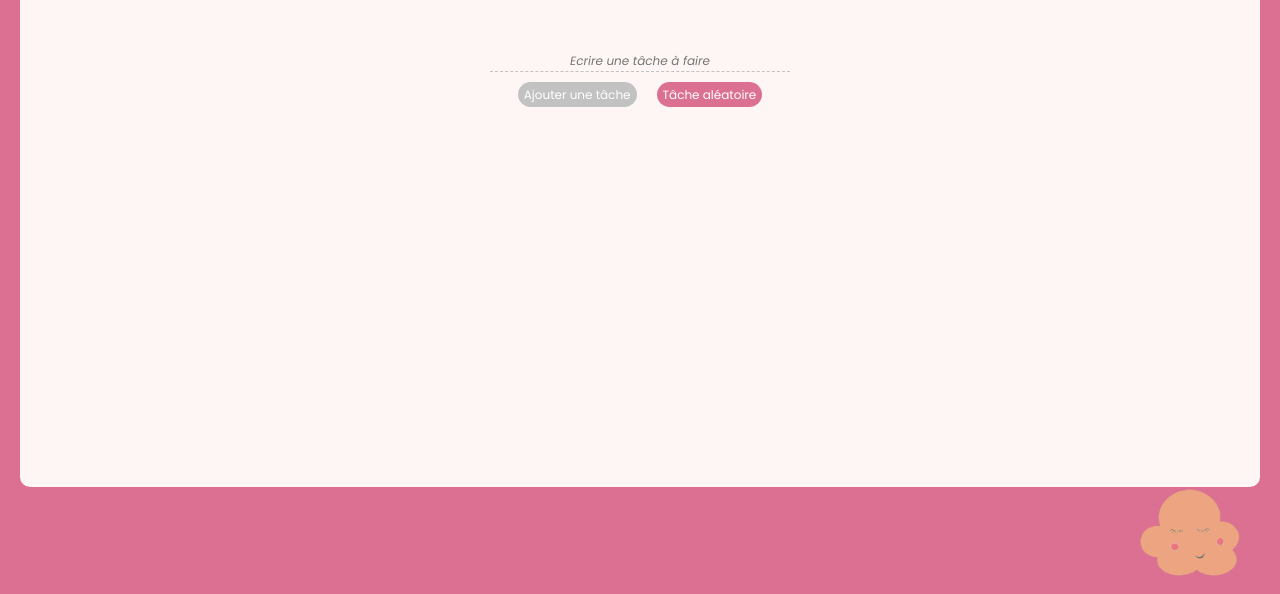
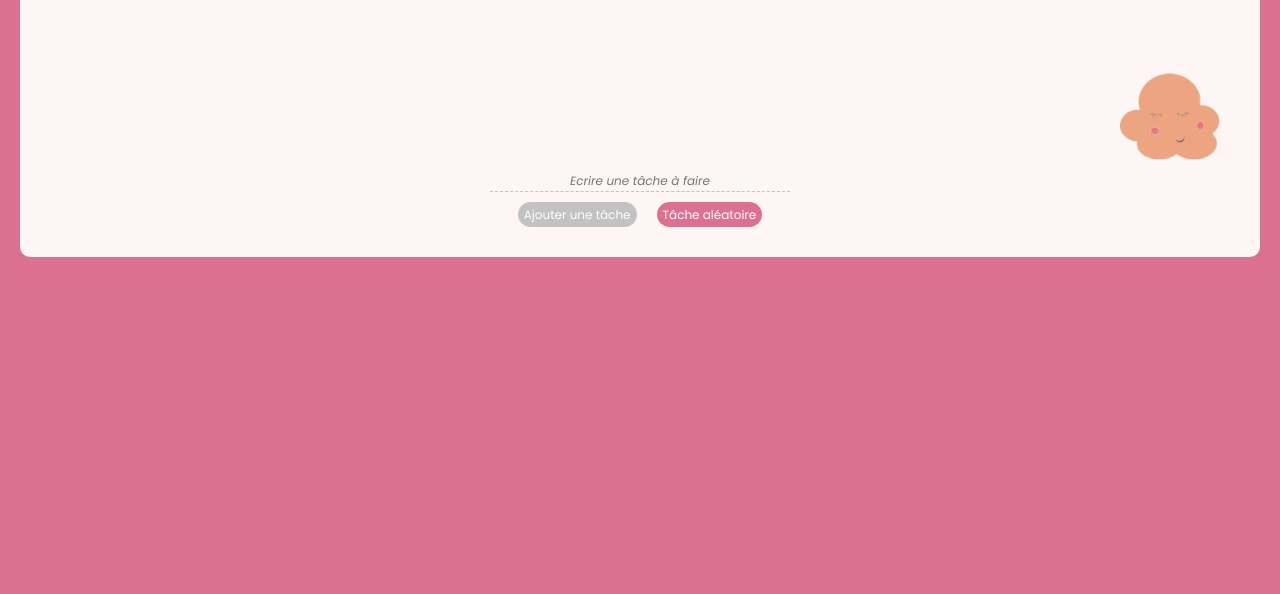
Before and after one commit to jeremy93130/todolist, a website: page index.html in a window 1280 px wide. Shown: the part 243-837 px from the top of the page. After the commit the page ends 800 px from the top, so only its background shows below. Drawn offline with nearby package versions, Linux system fonts and the light colour scheme; a web font is replaced by a local one.

Commit message:
Css java

```diff
--- a/index.js
+++ b/index.js
@@ -34,7 +34,7 @@ function onTaskSubmit() {
  * Definit le nouveau status de la tâche sélectionnée
  * @param {number} index - L'index de la task
  * @param {HTMLElement} element - L'élément HTML sur lequel j'ai cliqué (to do, doing , done)
- * @param {string} className - le nom de la class correspondante (voir)
+ * @param {string} className - le nom de la class correspondante.
  */
 function selectStatus(index, element, className) {
     /**
@@ -50,7 +50,7 @@ function selectStatus(index, element, className) {
      */
     var span = document.getElementById(`status[${index}]`) // Va chercher dans le dom l'élément de l'id
     span.innerHTML = task.status
-    /*Changement de l'attribut class de l'élément span (changement couleur todo , doing , done) (voir ligne 43)*/
+    /*Changement de l'attribut class de l'élément span (changement couleur todo , doing , done) */
     span.className = "status " + className
     selectStatus()
 
@@ -66,6 +66,8 @@ function selectStatus(index, element, className) {
  */
 function addTask(task, index) {
     /*Ajout du code HTML de la tâche en fin de conteneur contrairement à .innerHTML qui remplace tout le code html*/
+    /* onclick="selectstatus(index,this,todo) = Le onclick appelle la fonction SelectStatus , this correspond au dropdown qui porte son nom (dropDown Todo = statut de la tâche Todo)
+                                                'todo','doing','done' Correspondent au paramètre Classname (le nom de la classe)*/
     boxes.insertAdjacentHTML("beforeend",
 
         ` <div id="task[${index}]" class="justify">
--- a/style.css
+++ b/style.css
@@ -36,11 +36,11 @@ body {
 }
 
 section {
-    border          : 20px solid palevioletred;
-    border-radius   : 30px;
-    width           : 100%;
-    height          : 750px;
-    background-color: #FEF6F4;
+    border             : 20px solid palevioletred;
+    border-radius      : 30px;
+    width              : 100%;
+    /* height          : 750px; */
+    background-color   : #FEF6F4;
 }
 
 /* h1 forcément ... */
@@ -78,15 +78,18 @@ h1 {
     border       : 2px solid #fff;
 }
 
-.filters .todo, .status.todo {
+.filters .todo,
+.status.todo {
     background-color: #F3C6AF;
 }
 
-.filters .doing, .status.doing {
+.filters .doing,
+.status.doing {
     background-color: #EDA480;
 }
 
-.filters .done, .status.done {
+.filters .done,
+.status.done {
     background-color: #B57454;
 }
 
@@ -177,7 +180,8 @@ form {
     flex-direction: column;
     gap           : 10px;
     align-items   : center;
-    margin-top    : 30px;
+    margin        : 30px 0;
+
 }
 
 .sendList {
@@ -191,24 +195,27 @@ form {
 }
 
 /* Boutons du formulaires */
-.btn-add-task{
-    width           : 320px;
-    display         : flex;
-    gap             : 20px;
-    font-size       : 12px;
-    display         : flex;
-    justify-content : center;
-    align-items     : center;
+.btn-add-task {
+    width          : 320px;
+    display        : flex;
+    gap            : 20px;
+    font-size      : 12px;
+    display        : flex;
+    justify-content: center;
+    align-items    : center;
 }
+
 /* Bouton ajouter une tâche et random */
-#task-btn, #random-btn{
+#task-btn,
+#random-btn {
     background-color: #C2C2C2;
     color           : white;
     border          : none;
     border-radius   : 30px;
-    height: 25px;
+    height          : 25px;
 
 }
+
 /* Bouton tâche aléatoire */
 #random-btn {
     background-color: palevioletred;
@@ -218,7 +225,7 @@ form {
 /* nuage du bas */
 #joy {
     height  : 200px;
-    position: absolute;
+    position: relative;
     bottom  : 20px;
     right   : 30px;
 }
@@ -243,9 +250,11 @@ form {
 }
 
 .value {
-    width: 60%;
+    width  : 60%;
     display: flex;
 }
+
+
 
 
 /* ------ MEDIAS QUERIES ------- */
```
